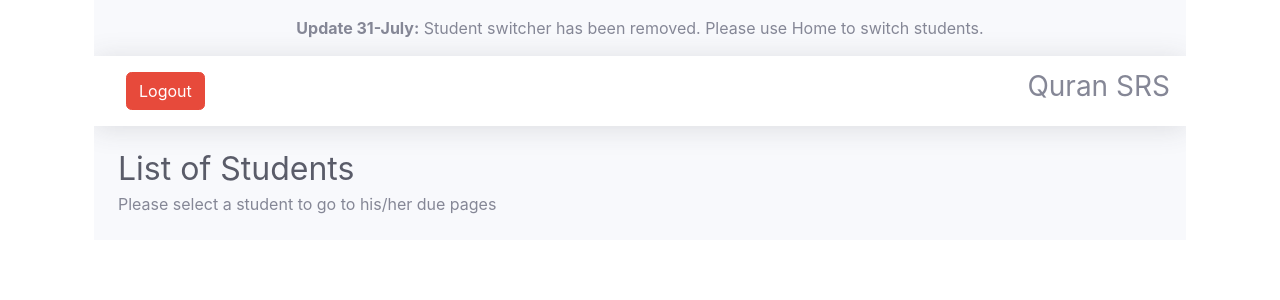
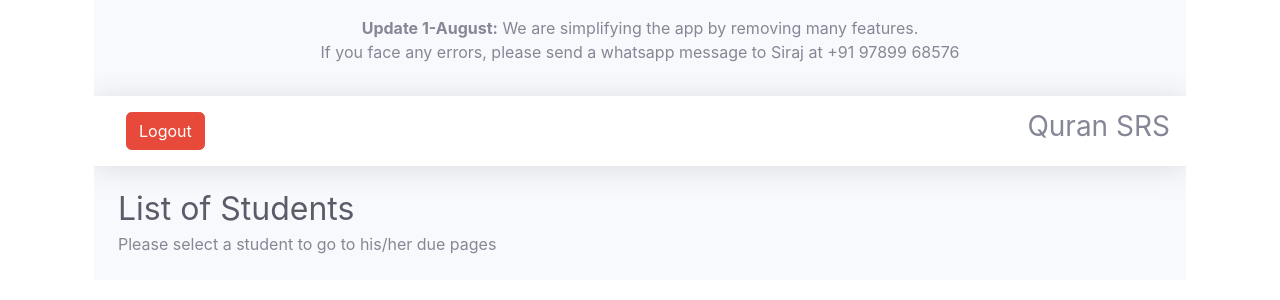
Before and after one commit to siraj-samsudeen/quran-srs, a Django app: page / in a window 1280 px wide. Shown: the top 300 px of the page. Run offline with Django 3.2, Linux system fonts and the light colour scheme; the visitor is signed in with stand-in values (Sample User, id 1); data that the repository does not hold is empty; some libraries are stand-ins or nearby versions.

Commit message:
updated release message

```diff
--- a/core_app/templates/base.html
+++ b/core_app/templates/base.html
@@ -27,8 +27,9 @@
                 <!-- Main Content -->
                 <div id="content">
                     <div class="text-center my-2 py-2">
-                        <b>Update 31-July:</b> Student switcher has been removed.
-                        Please use Home to switch students.
+                        <b>Update 1-August:</b>
+                        We are simplifying the app by removing many features.
+                        <p>If you face any errors, please send a whatsapp message to Siraj at +91 97899 68576</p>
                     </div>
 
                     <!-- Topbar -->
```
